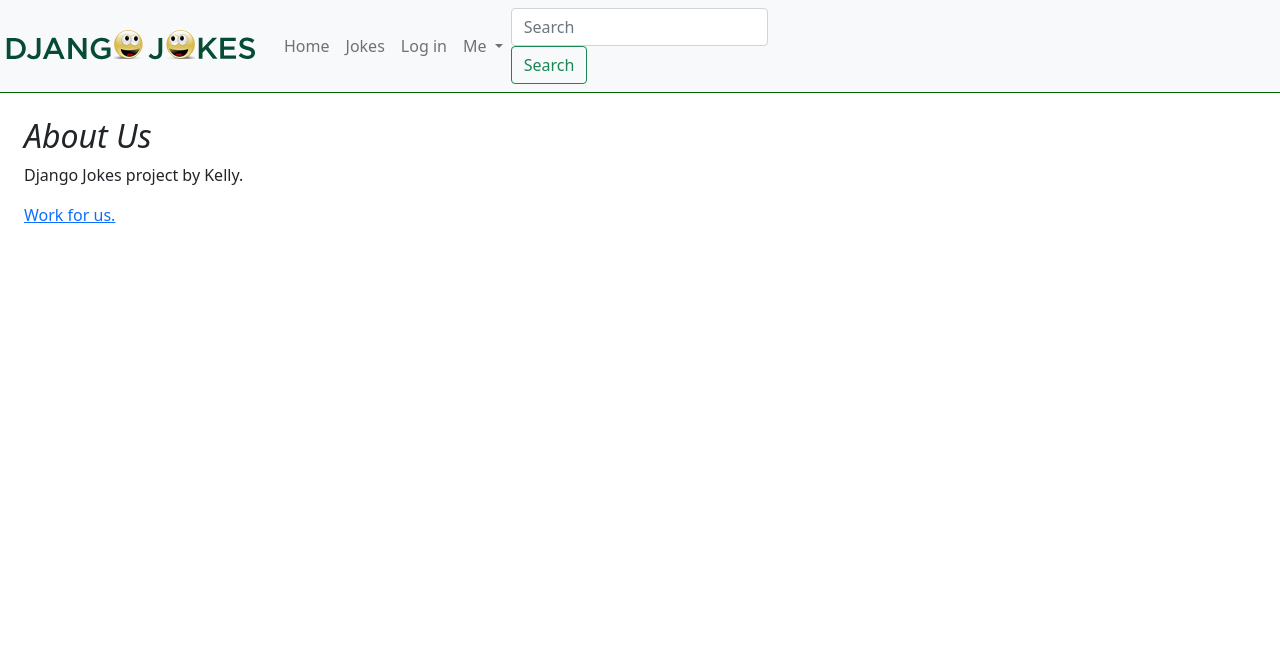
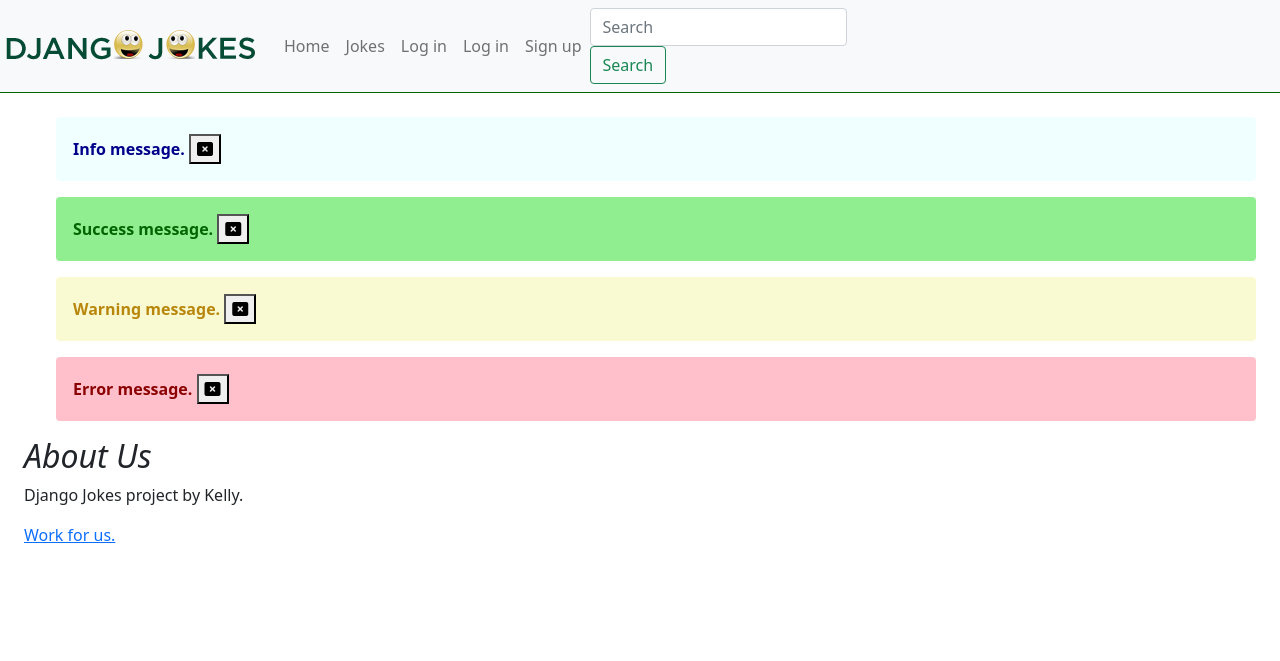
Before and after one commit to Kelz998/djangojokes.com, a Django app: page /about-us/ in a window 1280 px wide. Shown: the top 661 px of the page. Run offline with Django 4.2, Linux system fonts and the light colour scheme; parts of the project's set-up code (start-up, migrations or seed data) failed here and were passed over; some libraries are stand-ins or nearby versions.

Commit message:
Adding Messages

```diff
--- a/djangojokes/settings.py
+++ b/djangojokes/settings.py
@@ -153,6 +153,7 @@ ACCOUNT_LOGIN_ATTEMPTS_TIMEOUT = 300 # Default 300
 ACCOUNT_LOGOUT_REDIRECT_URL = 'account_login' # Default: '/'
 ACCOUNT_USERNAME_REQUIRED = False # Default: True
 
+ACCOUNT_SIGNUP_FORM_CLASS = 'users.forms.SignupForm'
 # Internationalization
 # https://docs.djangoproject.com/en/4.0/topics/i18n/
 
--- a/djangojokes/urls.py
+++ b/djangojokes/urls.py
@@ -22,6 +22,7 @@ urlpatterns = [
     path('admin/', admin.site.urls),
 
     #User Management
+    path('account/', include('users.urls')),
     path('account/', include('allauth.urls')),
 
     #Local Apps
--- a/pages/views.py
+++ b/pages/views.py
@@ -1,3 +1,5 @@
+from django.contrib import messages
+
 from django.views.generic import TemplateView
 
 # Create your views here.
@@ -6,3 +8,10 @@ class HomePageView(TemplateView):
 
 class AboutUsView(TemplateView):
     template_name = 'pages/about_us.html'
+    def get(self, request, *args, **kwargs):
+        messages.debug(request, 'Debug message.')
+        messages.info(request, 'Info message.')
+        messages.success(request, 'Success message.')
+        messages.warning(request, 'Warning message.')
+        messages.error(request, 'Error message.')
+        return super().get(request, args, kwargs)
--- a/static/css/main.css
+++ b/static/css/main.css
@@ -24,3 +24,33 @@ label {
   font-weight: normal;
   margin: 0 1rem;
 }
+
+/* MESSAGE STYLES */
+.message {
+  background-color: palegoldenrod;
+  color: black;
+}
+
+.messagedebug {
+  background-color: slategray;
+  color: white;
+}
+.messageinfo {
+  background-color: azure;
+  color: darkblue;
+}
+
+.messagesuccess {
+  background-color: lightgreen;
+  color: darkgreen;
+}
+
+.messagewarning {
+  background-color: lightgoldenrodyellow;
+  color: darkgoldenrod;
+}
+
+.messageerror {
+  background-color: pink;
+  color: darkred;
+}
--- a/templates/_base.html
+++ b/templates/_base.html
@@ -36,6 +36,14 @@
         <li class="nav-item">
           <a class="nav-link" href="#">Log in</a>
         </li>
+        {% if not user.is_authenticated %}
+          <li class="nav-item">
+            <a class="nav-link" href="{% url 'account_login' %}">Log in</a>
+          </li>
+          <li class="nav-item">
+            <a class="nav-link" href="{% url 'account_signup' %}">Sign up</a>
+          </li>
+        {% else %}
         <li class="nav-item dropdown">
           <a class="nav-link dropdown-toggle" href="#" id="navbarDropdown"
              role="button" data-toggle="dropdown" aria-haspopup="true"
@@ -43,12 +51,16 @@
             Me
           </a>
           <div class="dropdown-menu" aria-labelledby="navbarDropdown">
-            <a class="dropdown-item" href="#">My Account</a>
+            <a class="dropdown-item" href="{% url 'my-account' %}">My Account</a>
             <a class="dropdown-item" href="#">My Django Jokes</a>
             <div class="dropdown-divider"></div>
-            <a class="dropdown-item" href="#">Log out</a>
+            <form method="post" action="{% url 'account_logout' %}">
+              {% csrf_token %}
+              <button class="btn dropdown-item">Log out</button>
+            </form>
           </div>
         </li>
+      {% endif %}
       </ul>
       <form class="form-inline my-2 my-lg-0">
         <input class="form-control mr-sm-2" type="search"
@@ -61,6 +73,20 @@
   </nav>
 </header>
 <main class="m-4 pb-5">
+  {% if messages %}
+  <ul>
+    {% for message in messages %}
+    <div class="alert message{{ message.tags }} alert-dismissible" role="alert">
+        <strong>{{message}}</strong>
+        <button type="button" class="close" data-dismiss="alert"
+          aria-label="Close">
+          <i class="fas fa-window-close"></i>
+        </button>
+      </div>
+    {% endfor %}
+  </ul>
+  {% endif %}
+
   {% block main %}<h2>Welcome!</h2>{% endblock %}
 </main>
 <footer class="fixed-bottom bg-light row">
@@ -70,6 +96,11 @@
         <ul class="nav">
           <li class="nav-item"><a class="nav-link" href="{% url 'pages:about-us' %}">About</a></li>
           <li class="nav-item"><a class="nav-link" href="#">Contact</a></li>
+          {% if user.is_staff %}
+          <li class="nav-item">
+            <a class="nav-link" href="/admin/">Admin</a>
+          </li>
+          {% endif %}
         </ul>
       </nav>
     </div>
--- a/templates/jokes/joke_detail.html
+++ b/templates/jokes/joke_detail.html
@@ -15,14 +15,16 @@
           <span class="badge badge-pill badge-secondary">{{ tag }}</span>
         {% endfor %}
       </div>
+      {% if joke.user == user %}
       <div class="border-bottom border-faded m-2 pb-2">
         <a href="{% url 'jokes:update' joke.slug %}"
           class="btn btn-info btn-sm mr-2">Update</a>
         <a href="{% url 'jokes:delete' joke.slug %}"
           class="btn btn-danger btn-sm mr-2">Delete</a>
       </div>
+      {% endif %}
       <small class="text-muted">
-        Created on: {{ joke.created }}
+        Created on: {{ joke.created }} by {{ joke.user.username }}<br>
         Last updated: {{ joke.updated }}
       </small>
     </div>
--- a/templates/jokes/joke_list.html
+++ b/templates/jokes/joke_list.html
@@ -28,12 +28,16 @@
               {% endfor %}
             </td>
             <td>
+              {% if request.user == joke.user %}
               <a href="{% url 'jokes:update' joke.slug %}">
                 <i class="fas fa-pencil-alt"></i>
               </a>
               <a href="{% url 'jokes:delete' joke.slug %}">
                 <i class="far fa-trash-alt"></i>
               </a>
+              {% else %}
+                <small>by {{ joke.user.username }}</small>
+              {% endif %}
             </td>
           </tr>
         {% endfor %}
--- /dev/null
+++ b/users/urls.py
@@ -0,0 +1,11 @@
+from django.urls import path
+
+from .views import CustomPasswordChangeView, MyAccountPageView
+
+urlpatterns = [
+    path(
+        "password/change/", CustomPasswordChangeView.as_view(),
+        name="account_change_password"
+    ),
+    path('my-account/', MyAccountPageView.as_view(), name='my-account'),
+]
```
Also changed, not shown: jokes/models.py (+8 -6 lines), jokes/views.py (+23 -4 lines), templates/403.html (added, +15 -0 lines), templates/account/my_account.html (added, +20 -0 lines), templates/password_change.html (added, +18 -0 lines), users/forms.py (added, +34 -0 lines), users/models.py (+7 -1 lines), users/views.py (+21 -2 lines).
